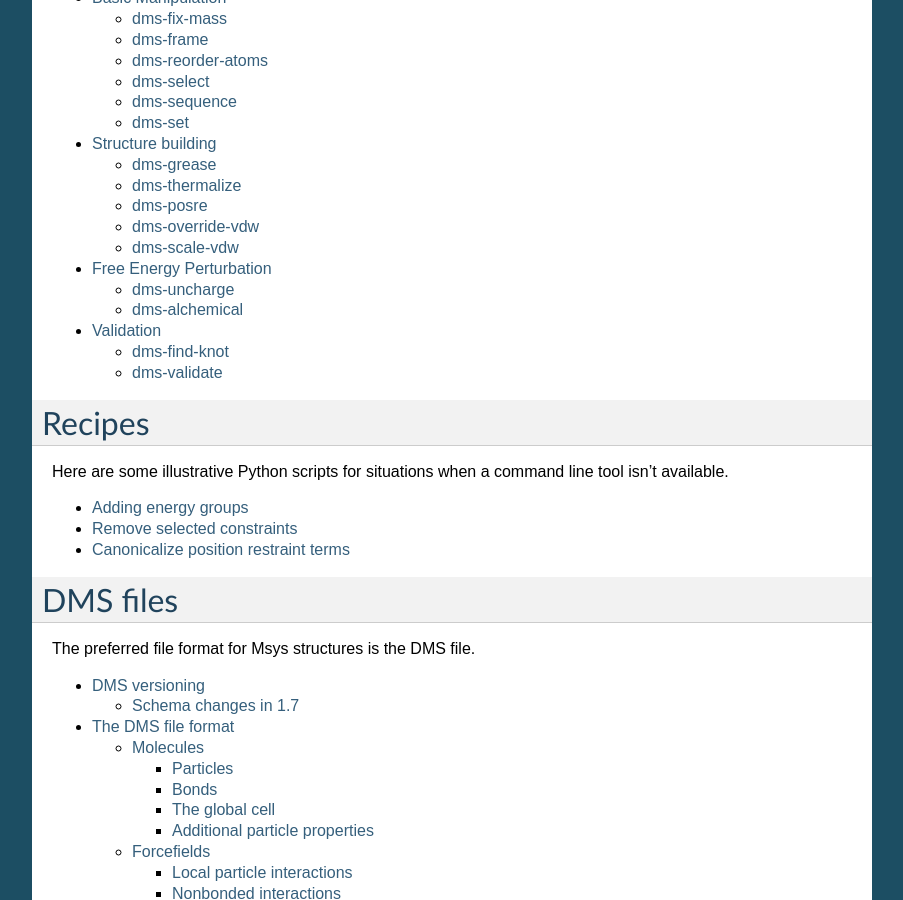
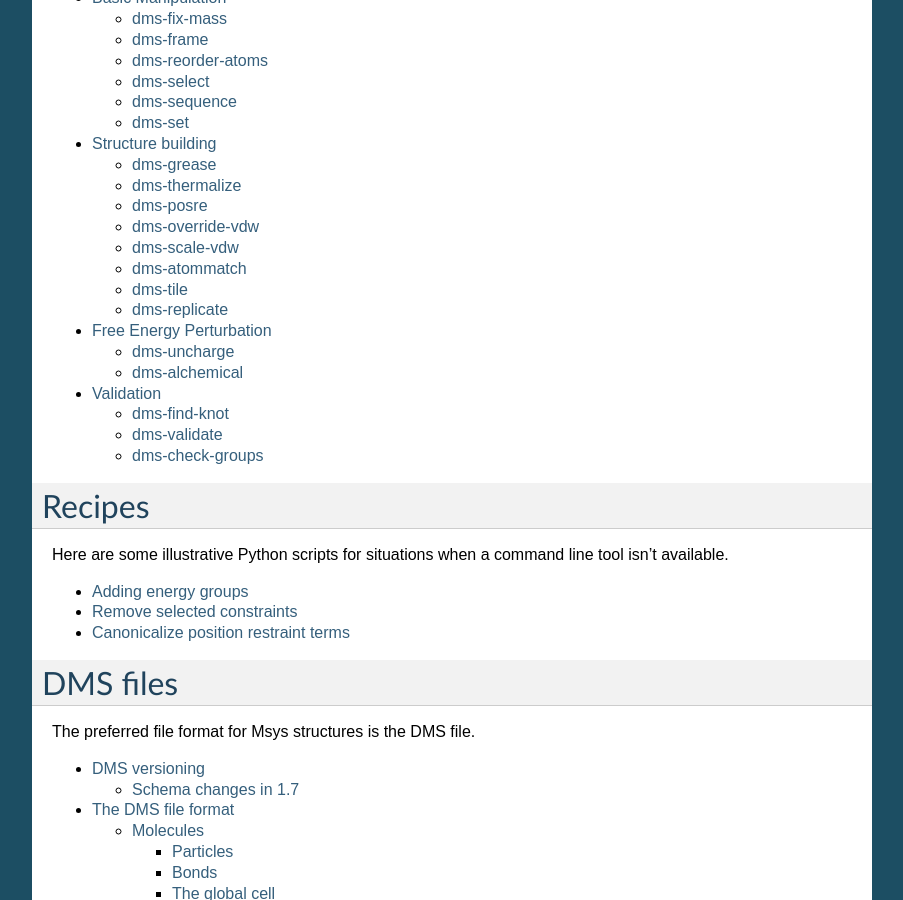
Before and after one commit to DEShawResearch/msys, a Sphinx documentation site: the page built from doc/source/index.rst, in a window 1280 px wide and 900 px high, scrolled down 1447 px. Shown: the whole window, without its empty margins (198-1101 px from the left). Built offline with Sphinx 7.4.7, drawn with Linux system fonts in a browser that asks for light colours; the version number could not be read and is left out.

Commit message:
Fix the doc build.        Update release notes.
[git-p4: depot-paths = "//depot/desrad/main/sw/libs/msys/": change = 173267]

```diff
--- a/doc/source/tools.rst
+++ b/doc/source/tools.rst
@@ -91,6 +91,18 @@ dms-scale-vdw
 -------------
 .. include:: ../build/genhelp/dms-scale-vdw
 
+dms-atommatch
+-------------
+.. include:: ../build/genhelp/dms-atommatch
+
+dms-tile
+--------
+.. include:: ../build/genhelp/dms-tile
+
+dms-replicate
+-------------
+.. include:: ../build/genhelp/dms-replicate
+
 
 ------------------------
 Free Energy Perturbation
@@ -115,3 +127,7 @@ dms-find-knot
 dms-validate
 ------------
 .. include:: ../build/genhelp/dms-validate
+
+dms-check-groups
+----------------
+.. include:: ../build/genhelp/dms-check-groups
--- a/release_notes.txt
+++ b/release_notes.txt
@@ -1,3 +1,7 @@
+1.7.40 FIXED: build of command line tool documentation.
+       IMPROVED: error recovery in msys.LoadMany (yield None on bad entry)
+       IMPROVED: dms-validate checks for nonzero volume.
+
 1.7.39 treetop/57-Anton2
 
 1.7.38 IMPROVED: dms-select replaced its --append option with support for
```
Also changed, not shown: 1 other file.
